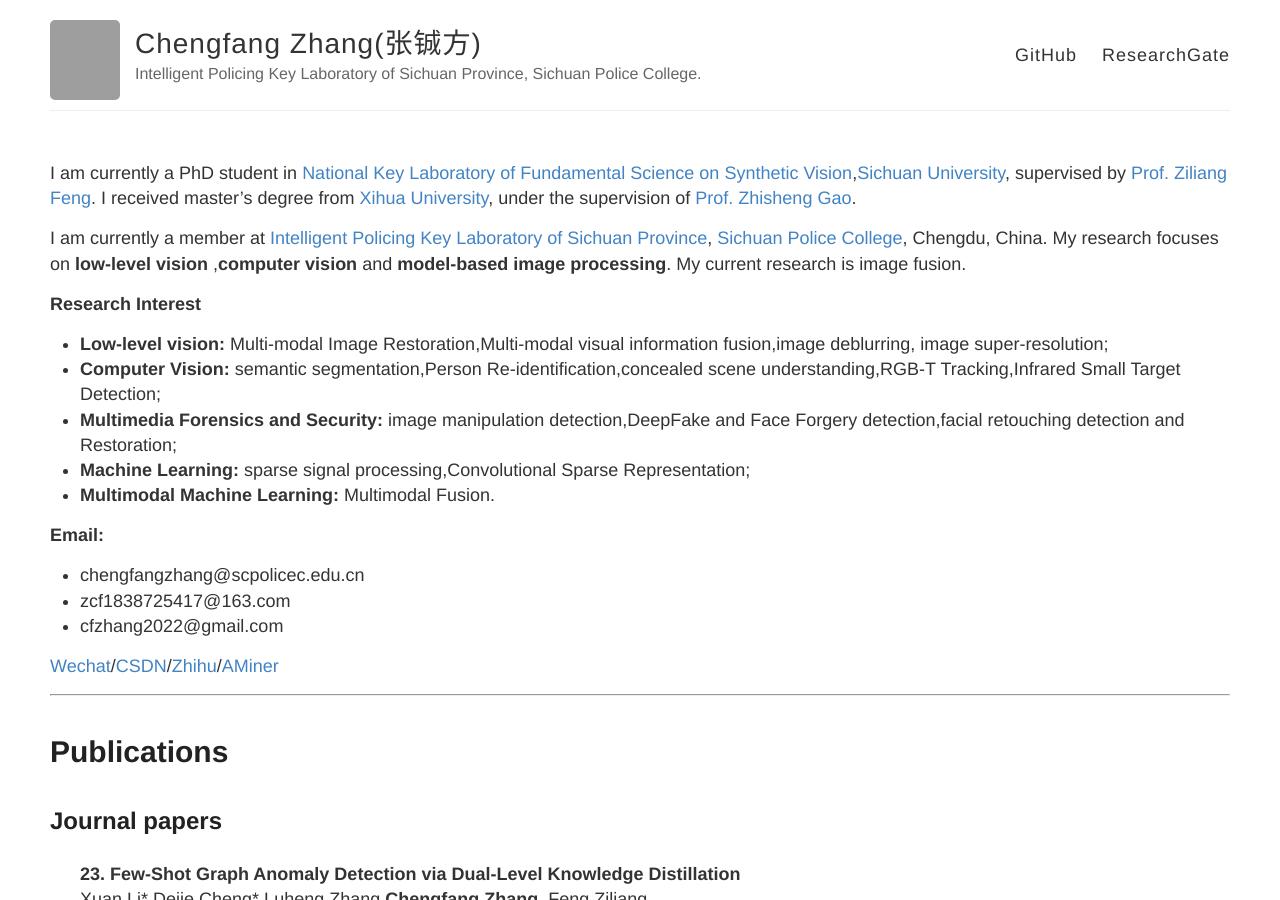
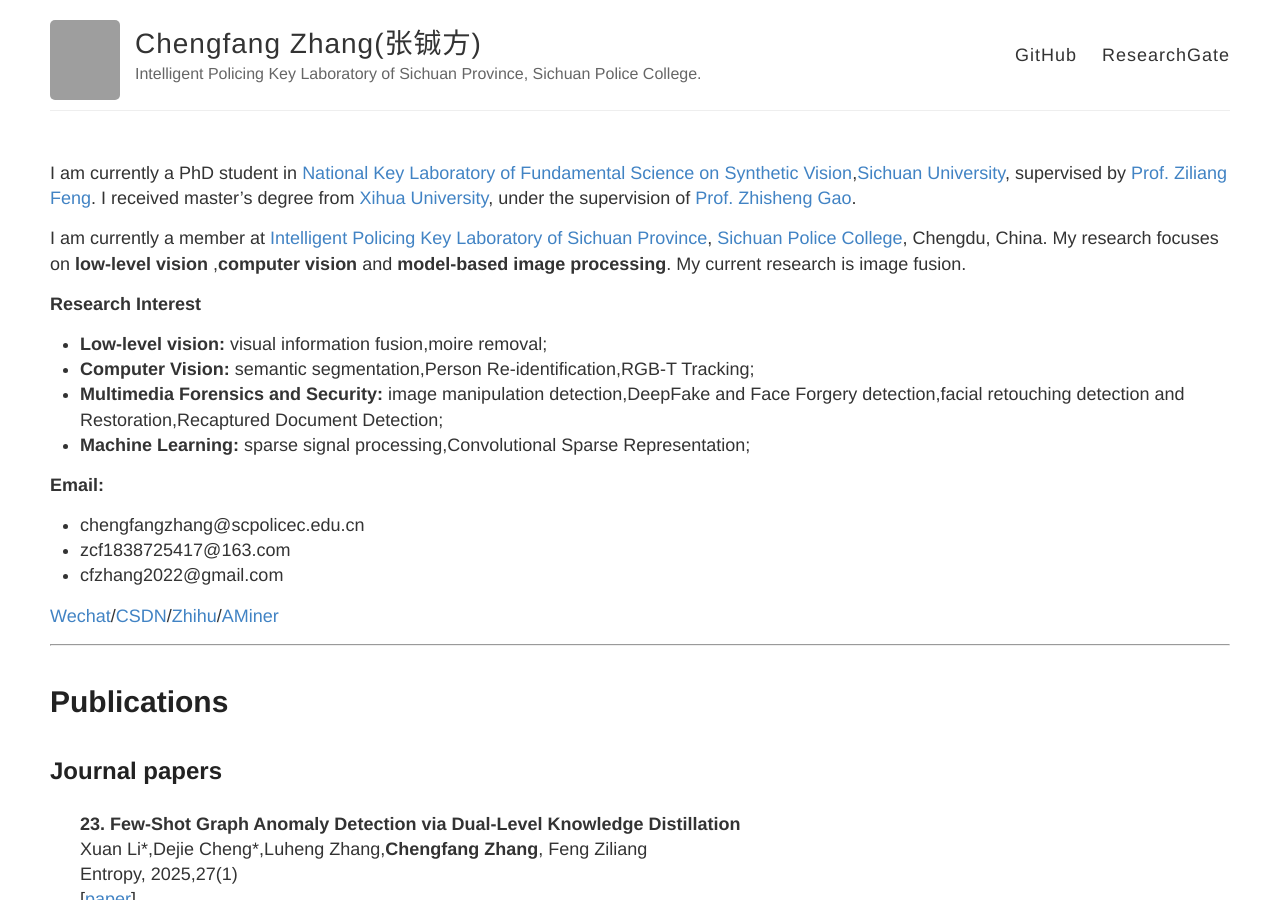
Before and after one commit to ChengfangZhang117/ChengfangZhang117.github.io, a Jekyll site: the page built from index.md, in a window 1280 px wide and 900 px high. Built offline with Jekyll 4.4.1, drawn with Linux system fonts in a browser that asks for light colours; our own code applies the rules of GitHub Pages for plain Markdown files; grey boxes are pictures that could not be loaded.

Commit message:
index.md

```diff
--- a/index.md
+++ b/index.md
@@ -4,12 +4,10 @@ I am currently a PhD student in [National Key Laboratory of Fundamental Science
 I am currently a member at [Intelligent Policing Key Laboratory of Sichuan Province](https://ipklsc.scpolicec.edu.cn/index.htm), [Sichuan Police College](https://www.scpolicec.edu.cn/), Chengdu, China. My research focuses on **low-level vision** ,**computer vision** and **model-based image processing**. My current research is image fusion.
 
 **Research Interest**
-+ **Low-level vision:** Multi-modal Image Restoration,Multi-modal visual information fusion,image deblurring, image super-resolution;
-+ **Computer Vision:** semantic segmentation,Person Re-identification,concealed scene understanding,RGB-T Tracking,Infrared Small Target Detection;
-+ **Multimedia Forensics and Security:** image manipulation detection,DeepFake and Face Forgery detection,facial retouching detection and Restoration;
++ **Low-level vision:** visual information fusion,moire removal;
++ **Computer Vision:** semantic segmentation,Person Re-identification,RGB-T Tracking;
++ **Multimedia Forensics and Security:** image manipulation detection,DeepFake and Face Forgery detection,facial retouching detection and Restoration,Recaptured Document Detection;
 + **Machine Learning:** sparse signal processing,Convolutional Sparse Representation;
-+ **Multimodal Machine Learning:** Multimodal Fusion.
-
 
 **Email:**
 + chengfangzhang@scpolicec.edu.cn
```
